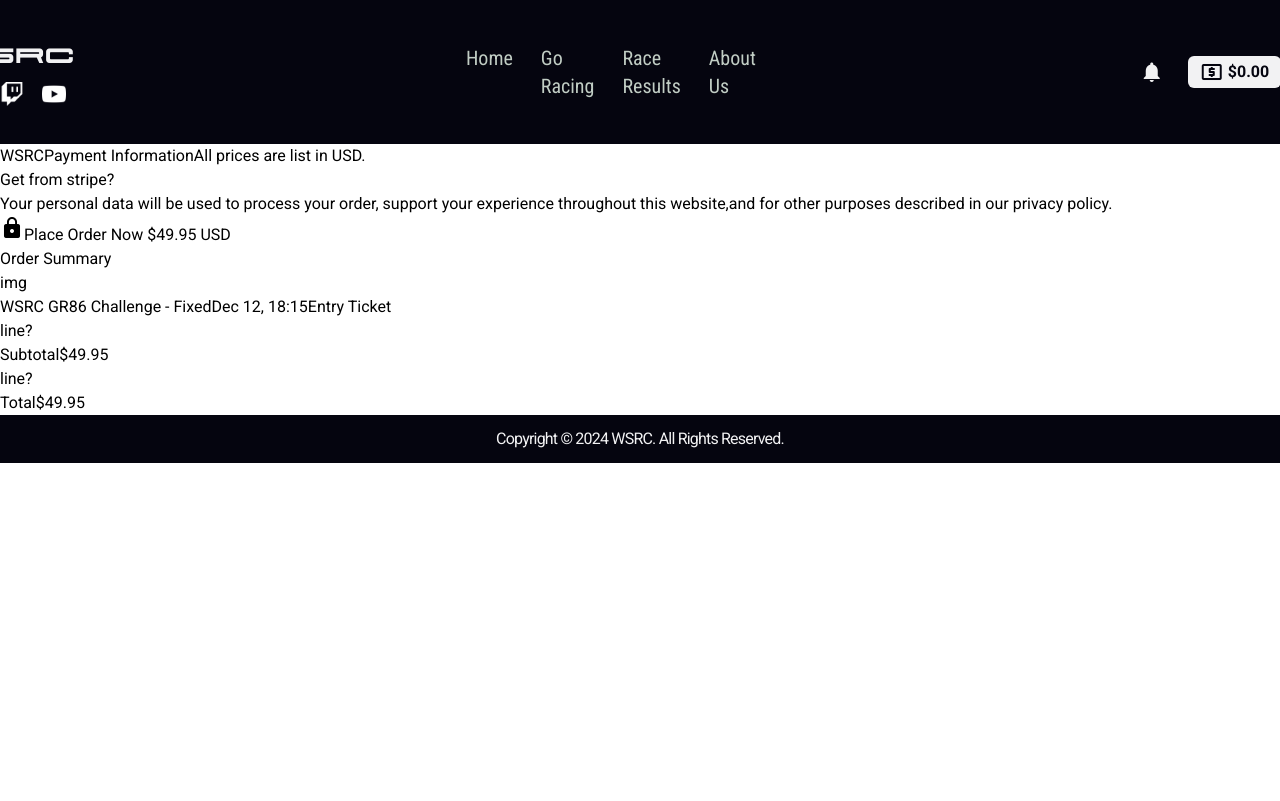
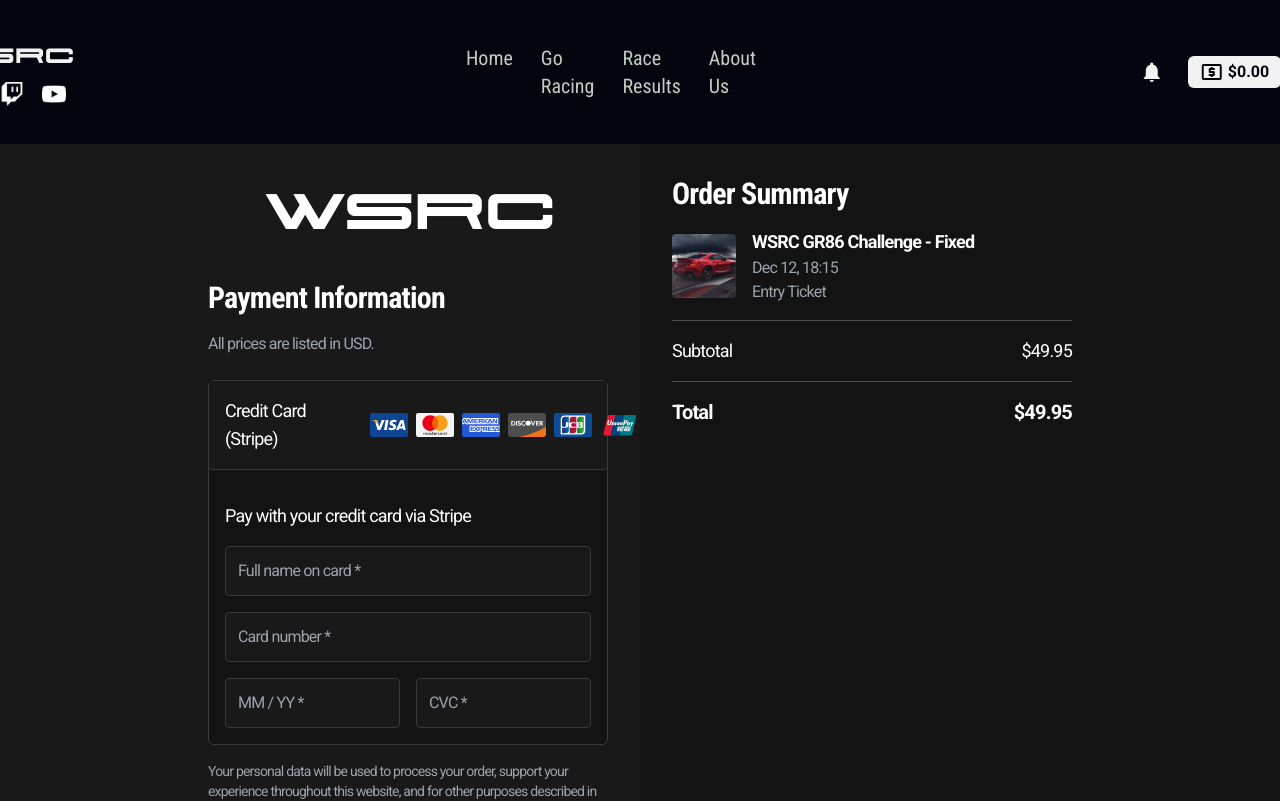
Before and after one commit to Caleb13360/wsrc, an Angular app in the folder wsrc-app/: page /checkout in a window 1280 px wide. Shown: the top 801 px of the page. Built offline with nearby package versions, Linux system fonts and the light colour scheme.

Commit message:
checkout UI Made

```diff
--- a/wsrc-app/src/app/checkout/checkout.component.html
+++ b/wsrc-app/src/app/checkout/checkout.component.html
@@ -1,38 +1,85 @@
-<div>
-    <!-- Payment info -->
-    <div>
-        <span>WSRC</span>
-        <span>Payment Information</span>
-        <span>All prices are list in USD.</span>
-        <!-- Credit card information -->
-        <div>Get from stripe?</div>
-        <span>Your personal data will be used to process your order, support your experience throughout this website,</span>
-        <span>and for other purposes described in our privacy policy.</span>
-        <div>
-            <mat-icon>lock</mat-icon>
-            <span>Place Order Now $49.95 USD</span>
+<div class="flex flex-row bg-gray-900 text-white min-h-screen font-roboto tracking-tighter">
+    <!-- Payment Information Section -->
+    <div class="lg:w-1/2 w-full p-8 bg-[#191919] pl-52">
+        <h1 class="text-7xl font-bold font-porscha mb-2 text-center pb-6">WSRC</h1>
+        <h2 class="text-3xl font-semibold font-roboto-condensed mb-4">Payment Information</h2>
+        <p class="text-gray-400 mb-6">All prices are listed in USD.</p>
+
+        <!-- Credit Card Information -->
+        <div class="space-y-4 border border-[#3B3B3B]  rounded-md bg-[#131313]">
+            <!-- Header Section -->
+            <div class="flex justify-start items-center pb-4 border-b border-[#3B3B3B] bg-[#191919] rounded">
+                <h3 class="text-white text-lg font pt-4 pl-4">Credit Card (Stripe)</h3>
+                <div class="flex space-x-2 pt-4 pl-6">
+                    <!-- Add your icons here -->
+                    <img src="visa.svg" alt="Visa" class="h-6">
+                    <img src="mastercard.svg" alt="MasterCard" class="h-6">
+                    <img src="amex.svg" alt="American Express" class="h-6">
+                    <img src="discover.svg" alt="Discover" class="h-6">
+                    <img src="jcb.svg" alt="JCB" class="h-6">
+                    <img src="unionpay.svg" alt="UnionPay" class="h-6">
+                </div>
+            </div>
+        <div class="p-4 space-y-4">
+            <h3 class="text-white text-lg font">Pay with your credit card via Stripe</h3>
+            <input type="text" placeholder="Full name on card *"
+                class="w-full p-3 bg-[#191919] text-white rounded focus:outline-none focus:ring-2 focus:ring-blue-500 border border-[#3B3B3B]" />
+            <input type="text" placeholder="Card number *"
+                class="w-full p-3 bg-[#191919] text-white rounded focus:outline-none focus:ring-2 focus:ring-blue-500 border border-[#3B3B3B]" />
+            <div class="flex space-x-4">
+                <input type="text" placeholder="MM / YY *"
+                    class="w-1/2 p-3 bg-[#191919] text-white rounded focus:outline-none focus:ring-2 focus:ring-blue-500 border border-[#3B3B3B]" />
+                <input type="text" placeholder="CVC *"
+                    class="w-1/2 p-3 bg-[#191919] text-white rounded focus:outline-none focus:ring-2 focus:ring-blue-500 border border-[#3B3B3B]" />
         </div>
-    </div>
-    <!-- Payment Summary -->
-    <div>
-        <span>Order Summary</span>
-        <div>
-            <div>img</div>
-            <div>
-                <span>WSRC GR86 Challenge - Fixed</span>
-                <span>Dec 12, 18:15</span>
-                <span>Entry Ticket</span>
+            <!-- Credit Card Form -->
+
             </div>
         </div>
-        <div>line?</div>
-        <div>
-            <span>Subtotal</span>
-            <span>$49.95</span>
+
+        <!-- Privacy Notice -->
+        <p class="text-gray-400 mt-4 text-sm">
+            Your personal data will be used to process your order, support your experience throughout this website,
+            and for other purposes described in our privacy policy.
+        </p>
+
+        <!-- Place Order Button -->
+        <button
+            class="w-full mt-6 py-3 bg-[#4B61D1] rounded text-lg font-bold hover:bg-cWhite hover:text-cBlack transition-all duration-200 ease-linear focus:outline-none ">
+            <span class="flex items-center justify-center">
+                <svg xmlns="http://www.w3.org/2000/svg" class="h-5 w-5 mr-2" fill="none" viewBox="0 0 24 24"
+                    stroke="currentColor">
+                    <path stroke-linecap="round" stroke-linejoin="round" stroke-width="2"
+                        d="M12 8v4m0 4h.01M4 6h16M4 10h16m-7 4h7M4 14h7" />
+                </svg>
+                Place Order Now $49.95 USD
+            </span>
+        </button>
+    </div>
+
+    <!-- Order Summary Section -->
+    <div class="lg:w-1/2 w-full p-8 bg-[#131313] pr-52">
+        <h2 class="text-3xl font-semibold font-roboto-condensed mb-4">Order Summary</h2>
+
+        <div class="flex items-center mb-4">
+            <img src="GR86RaceImage.jpg" alt="Race Image" class="h-16 w-16 object-cover rounded">
+            <div class="ml-4">
+                <p class="text-lg font-bold">WSRC GR86 Challenge - Fixed</p>
+                <p class="text-gray-400">Dec 12, 18:15</p>
+                <p class="text-gray-400">Entry Ticket</p>
+            </div>
         </div>
-        <div>line?</div>
-        <div>
-            <span>Total</span>
-            <span>$49.95</span>
+
+        <hr class="border-cBorderGrey mb-4" />
+
+        <div class="flex justify-between text-lg mb-4">
+            <p>Subtotal</p>
+            <p>$49.95</p>
+        </div>
+        <hr class="border-cBorderGrey 0 mb-4" />
+        <div class="flex justify-between text-xl font-bold">
+            <p>Total</p>
+            <p>$49.95</p>
         </div>
     </div>
 </div>
```
